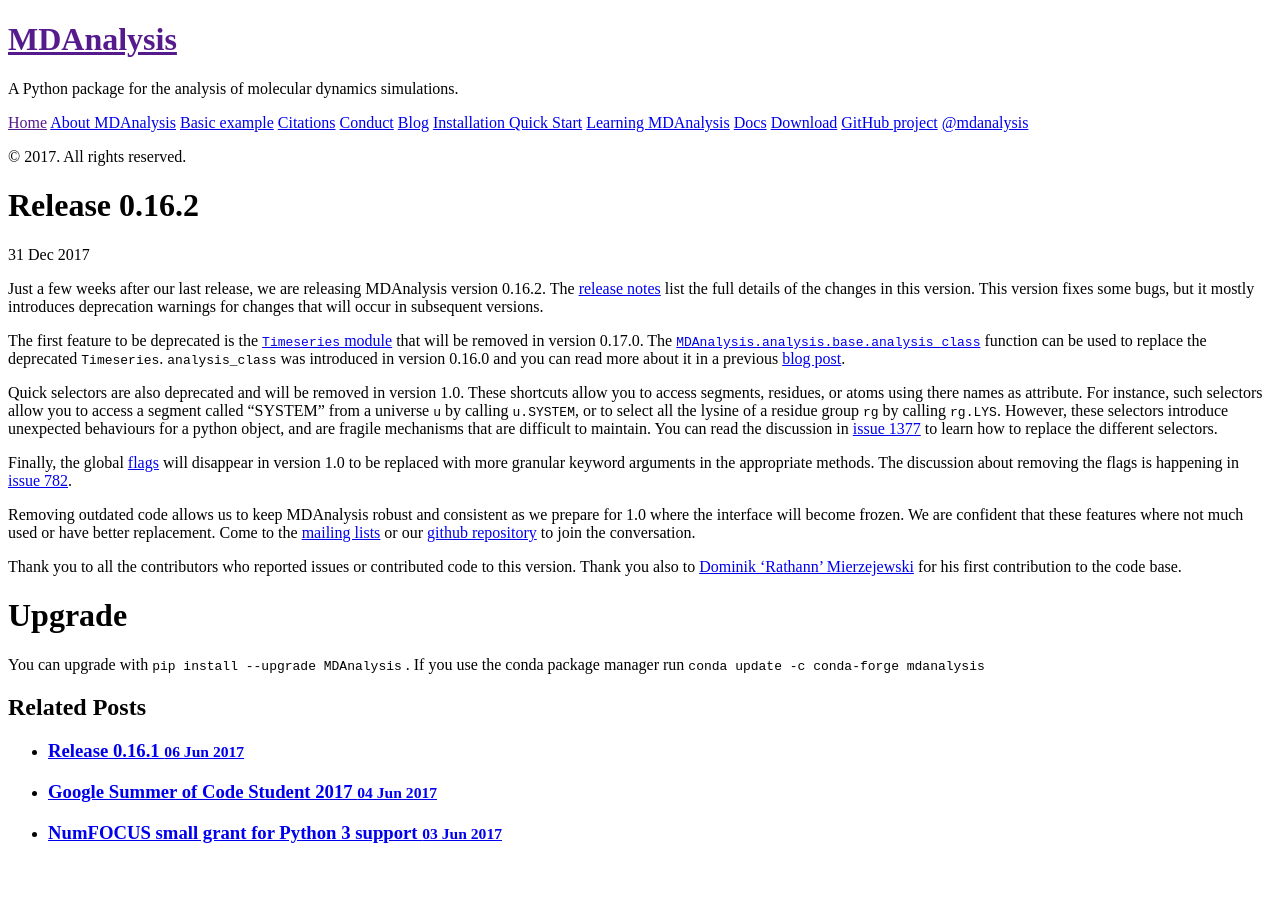
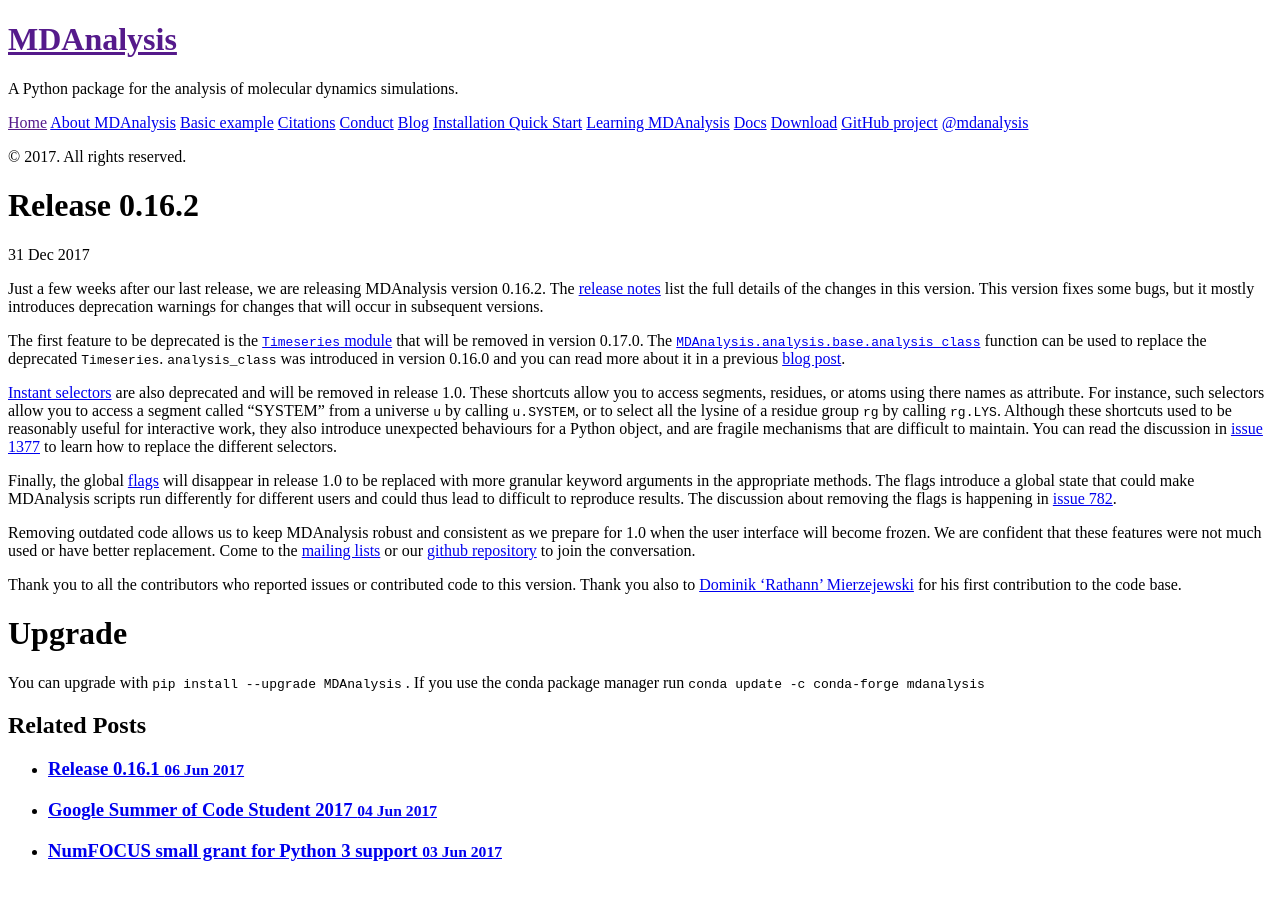
Before and after one commit to MDAnalysis/MDAnalysis.github.io, a Jekyll site: the page built from _posts/2017-12-31-release-0.16.2.md, in a window 1280 px wide. Built offline with Jekyll 4.4.1, drawn with Linux system fonts in a browser that asks for light colours; comment, search, counter and statistics services are not loaded.

Commit message:
fixes in release 0.16.2 post
- link to *instant selectors* (not "quick selectors"); for all the other deprecated features we link to docs so we should also do this for instant selectors
- added a bit more justification for deprecation of instant selectors and flags
- use http://doc.mdanalysis.org for links to docs
- grammar fixes

```diff
--- a/_posts/2017-12-31-release-0.16.2.md
+++ b/_posts/2017-12-31-release-0.16.2.md
@@ -13,27 +13,30 @@ that will be removed in version 0.17.0. The
 [`MDAnalysis.analysis.base.analysis_class`][analysis_class] function can be
 used to replace the deprecated `Timeseries`. `analysis_class` was introduced in version 0.16.0 and you can read more about it in a previous [blog post][post].
 
-Quick selectors are also deprecated and will be removed in version 1.0. These
+[Instant selectors][] are also deprecated and will be removed in release 1.0. These
 shortcuts allow you to access segments, residues, or atoms using there names as
 attribute. For instance, such selectors allow you to access a segment called
 "SYSTEM" from a universe `u` by calling `u.SYSTEM`, or to select all the lysine
-of a residue group `rg` by calling `rg.LYS`. However, these selectors introduce
-unexpected behaviours for a python object, and are fragile mechanisms that are
+of a residue group `rg` by calling `rg.LYS`. Although these shortcuts used to be
+reasonably useful for interactive work, they also introduce
+unexpected behaviours for a Python object, and are fragile mechanisms that are
 difficult to maintain. You can read the discussion in [issue 1377][issue_1377]
 to learn how to replace the different selectors.
 
-Finally, the global [flags][] will disappear in version 1.0 to be replaced with
-more granular keyword arguments in the appropriate methods. The discussion
+Finally, the global [flags][] will disappear in release 1.0 to be replaced with
+more granular keyword arguments in the appropriate methods. The flags introduce
+a global state that could make MDAnalysis scripts run differently for different
+users and could thus lead to difficult to reproduce results. The discussion
 about removing the flags is happening in [issue 782][issue_782].
 
 Removing outdated code allows us to keep MDAnalysis robust and consistent as we
-prepare for 1.0 where the interface will become frozen. We are confident that
-these features where not much used or have better replacement. Come to the
+prepare for 1.0 when the user interface will become frozen. We are confident that
+these features were not much used or have better replacement. Come to the
 [mailing lists][lists] or our [github repository][github] to join the
 conversation.
 
 Thank you to all the contributors who reported issues or contributed code to
-this version. Thank you also to [Dominik 'Rathann' Mierzejewski][rathmann] for
+this version. Thank you also to [Dominik 'Rathann' Mierzejewski][rathann] for
 his first contribution to the code base.
 
 # Upgrade
@@ -42,12 +45,13 @@ You can upgrade with `pip install --upgrade MDAnalysis` . If you use the conda
 package manager run `conda update -c conda-forge mdanalysis`
 
 [notes]: https://github.com/MDAnalysis/mdanalysis/wiki/ReleaseNotes0162
-[timeseries]: http://www.mdanalysis.org/docs/documentation_pages/core/Timeseries.html
+[timeseries]: http://docs.mdanalysis.org/documentation_pages/core/Timeseries.html
 [analysis_class]: http://www.mdanalysis.org/docs/documentation_pages/analysis/base.html#MDAnalysis.analysis.base.analysis_class
 [post]: http://www.mdanalysis.org/blog/page2/#convenience-functions-to-create-a-new-analysis
+[Instant selectors]: http://docs.mdanalysis.org/documentation_pages/selections.html#instant-selectors
 [issue_1377]: https://github.com/MDAnalysis/mdanalysis/issues/1377
-[flags]: http://www.mdanalysis.org/docs/documentation_pages/core/init.html#flags
+[flags]: http://docs.mdanalysis.org/documentation_pages/core/init.html#flags
 [issue_782]: https://github.com/MDAnalysis/mdanalysis/issues/782
-[rathmann]: https://github.com/rathann
+[rathann]: https://github.com/rathann
 [lists]: http://www.mdanalysis.org/#participating
 [github]: https://github.com/MDAnalysis/mdanalysis/
```
